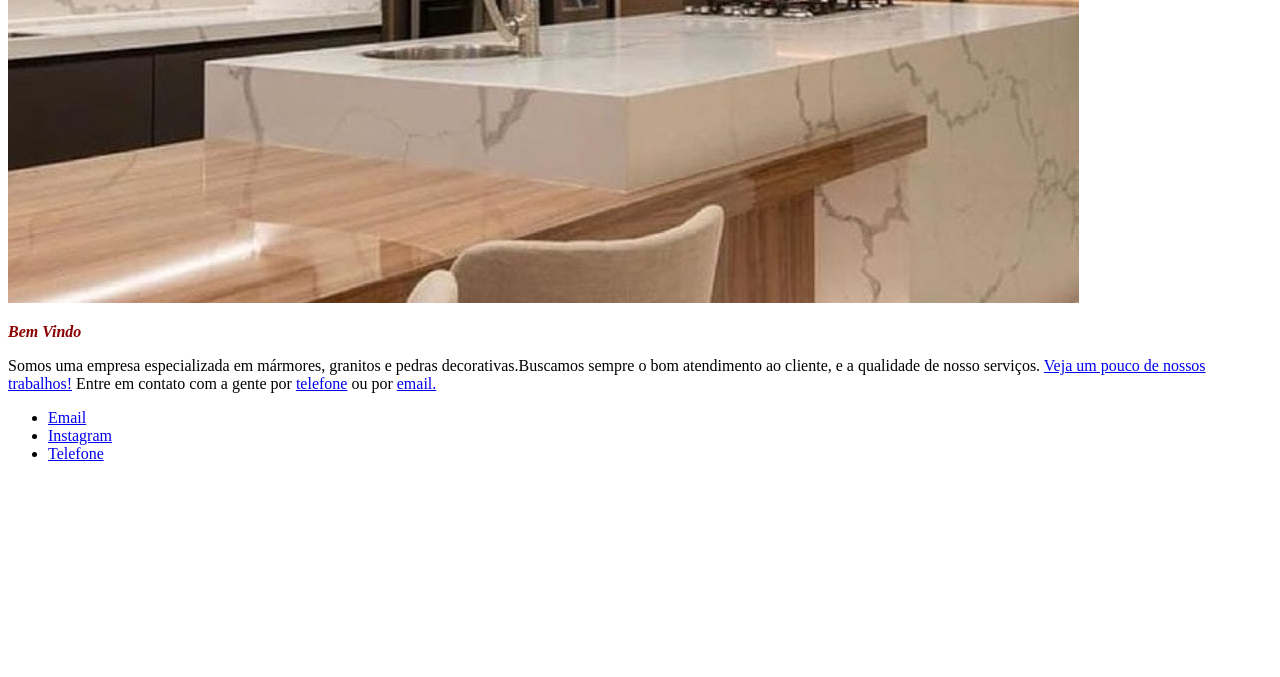
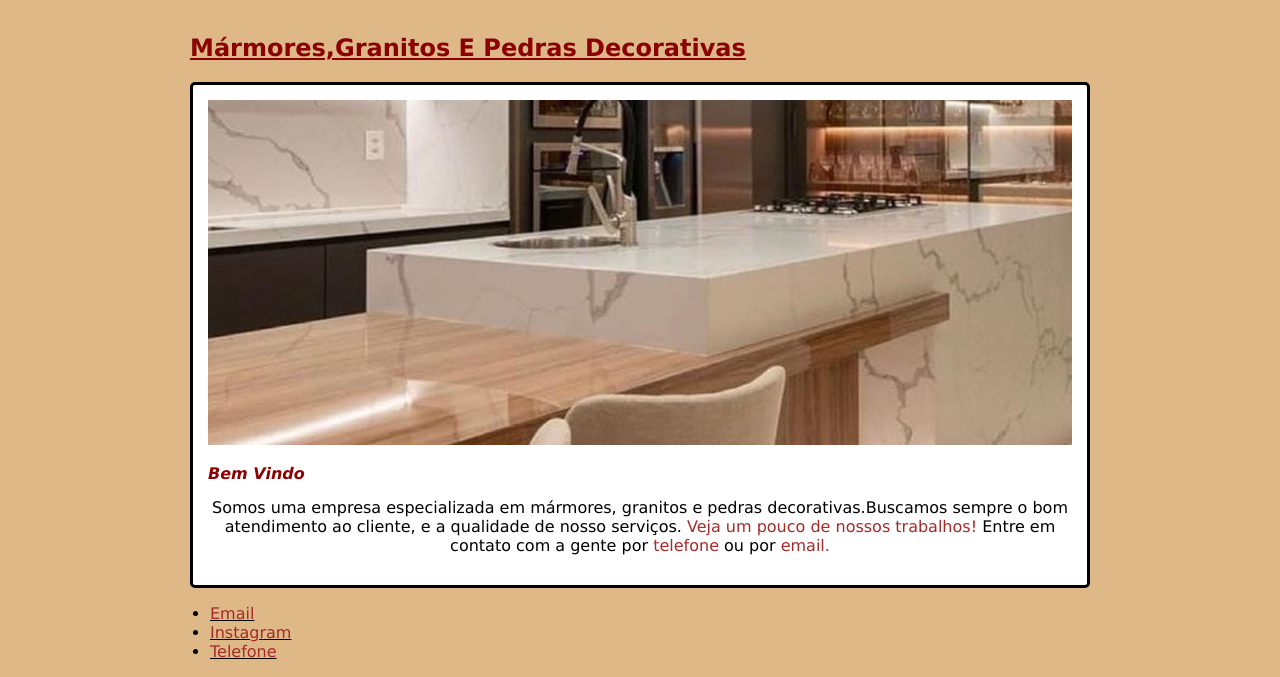
Before and after one commit to LorrayneTRCG/Desafio-Git-GitHub, a plain HTML site: page html/index.html in a window 1280 px wide. Shown: the part 689-1366 px from the top of the page. Before the commit the page ends 1168 px from the top, so only its background shows below. Drawn offline with Linux system fonts and the light colour scheme; files whose address does not match are found by name.

Commit message:
Arquivo html e css

```diff
--- a/html/index.html
+++ b/html/index.html
@@ -7,26 +7,26 @@
 </head>
 <body>
 <header>
-<img src="C:\Users\lorra\OneDrive\Área de Trabalho\DIO\html\logo.jpeg" alt="logotipo da empresa">
+<img src="C:\Users\lorra\OneDrive\Área de Trabalho\DIO\html\logo.jpeg" alt="logotipo da empresa"class="photo">
 <h1 id="title">Gervásio Representações</h1>
 </header>
 <section>
 <header>
 <h2 class="subtitle">Mármores,Granitos e Pedras decorativas</h2>
 </header>
-<article>
+<article class="post">
 <header>
-<img src="C:\Users\lorra\OneDrive\Área de Trabalho\DIO\html\trabalho.jpeg" alt="bancada de mármore">
+<img src="C:\Users\lorra\OneDrive\Área de Trabalho\DIO\html\trabalho.jpeg" alt="bancada de mármore"class="post_image">
 <h3 class="post_title">Bem Vindo</h3>
 </header>
-<p>
+<p class="post_content">
 Somos uma empresa especializada em mármores, granitos e pedras decorativas.Buscamos sempre o bom
 atendimento ao cliente, e a qualidade de nosso serviços. <a href="https://www.instagram.com/gervasiorepresentacoes_/"target="_blank">Veja um pouco de nossos trabalhos!</a>
 Entre em contato com a gente por <a href="tel:31997386347">telefone</a> ou por <a href="mailto:vendas@gervasiorepresentacoes.com.br">email.</a>
 </article>
 </section>
 <footer>
-    <ul>
+    <ul class="contact-list">
         <li>
             <a href="mailto:vendas@gervasiorepresentacoes.com.br">Email</a>
         </li>
--- a/html/style.css
+++ b/html/style.css
@@ -1,10 +1,52 @@
+body {
+    font-family: 'Lucida Sans', 'Lucida Sans Regular', 'Lucida Grande', 'Lucida Sans Unicode', Geneva, Verdana, sans-serif;
+background: burlywood;
+max-width: 900px;
+margin: auto;
+}
+.photo {
+    border-radius: 50%;
+    border: 8px solid black;
+}
 #title {
+    font-size: 02cm;
+    text-transform: uppercase;
     color: red;
 }
+.subtitle{
+    text-decoration: underline;
+}
 .subtitle,.post_title {
+    text-transform: capitalize;
  color: darkred;
 }
 .post_title {
+    margin: 0%;
+    margin-bottom: 15px;
     font-size: 16px;
     font-style: italic;
 }
+ .post {
+     background: white;
+ padding: 15px;
+ border: 3px solid black;
+ margin-bottom: 15px;
+ border-radius: 5px;
+}
+.post_content {
+    margin: 0%;
+    margin-bottom: 15px;
+    text-align: center;
+}
+.post_image {
+    margin-bottom: 15px;
+    width: 100%;
+}
+a {
+    text-decoration: 0;
+    color: brown;
+}
+.contact-list {
+    padding-left: 20px;
+    text-decoration: underline;
+}
```
